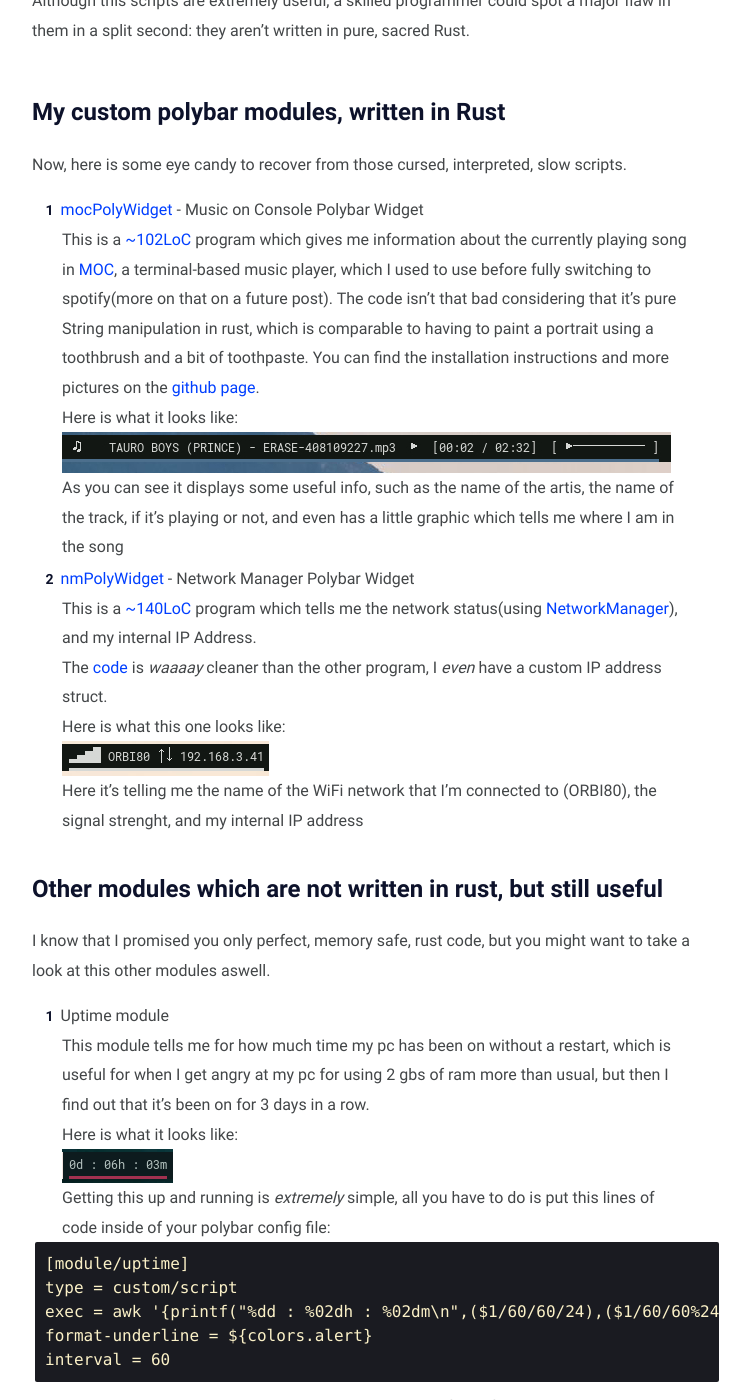
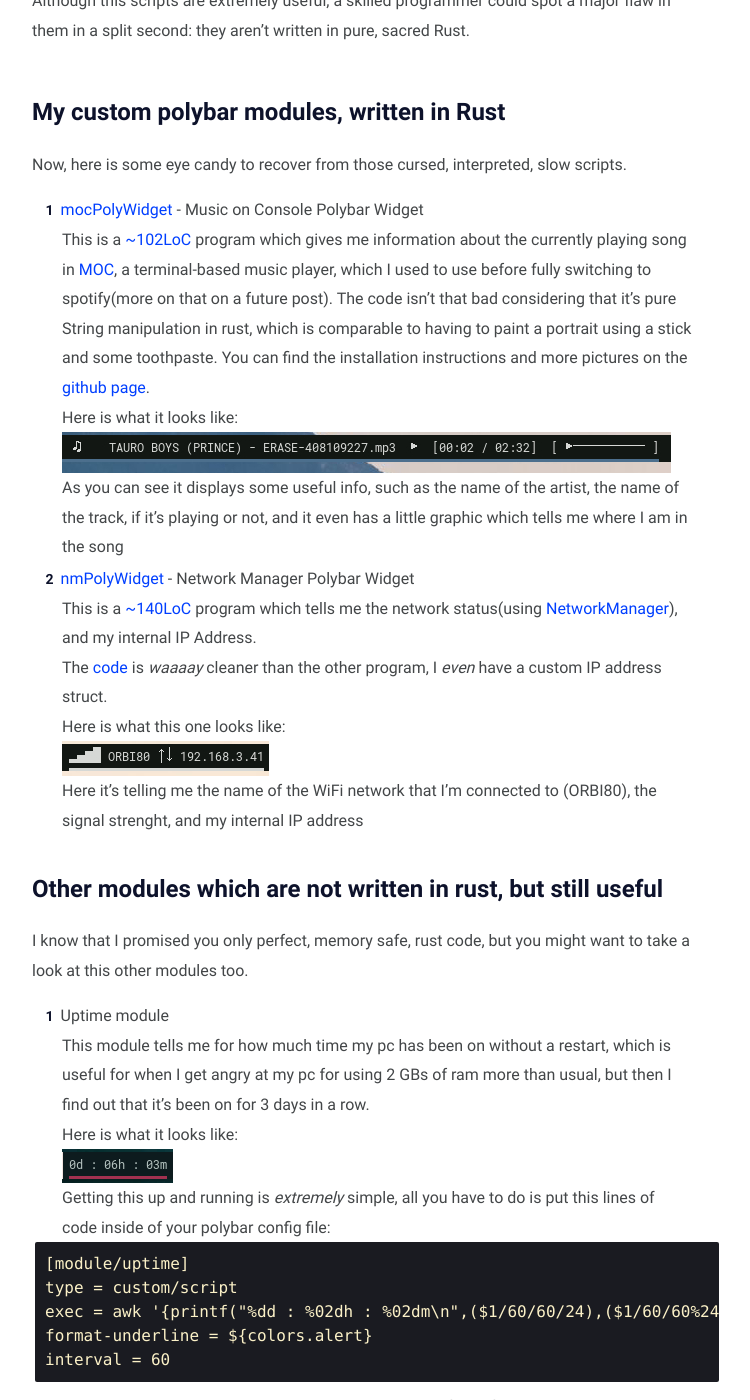
Before and after one commit to Ferryistaken/website, a Jekyll site: the page built from _posts/my-custom-polybar-widgets/2020-07-16-my-custom-polybar-widgets.markdown, in a window 1280 px wide and 1400 px high, scrolled down 1424 px. Shown: the whole window, without its empty margins (278-1028 px from the left). Built offline with Jekyll 4.4.1, drawn with Linux system fonts in a browser that asks for light colours.

Commit message:
fixed multiple typos in the first post

```diff
--- a/_posts/my-custom-polybar-widgets/2020-07-16-my-custom-polybar-widgets.markdown
+++ b/_posts/my-custom-polybar-widgets/2020-07-16-my-custom-polybar-widgets.markdown
@@ -26,10 +26,10 @@ Although this scripts are extremely useful, a skilled programmer could spot a ma
 # My custom polybar modules, written in Rust
 Now, here is some eye candy to recover from those cursed, interpreted, slow scripts.
 1. [mocPolyWidget](https://github.com/Ferryistaken/mocPolyWidgetRust) - Music on Console Polybar Widget <br>
-This is a [~102LoC](https://github.com/Ferryistaken/mocPolyWidgetRust/blob/master/src/main.rs) program which gives me information about the currently playing song in [MOC](https://github.com/jonsafari/mocp), a terminal-based music player, which I used to use before fully switching to spotify(more on that on a future post). The code isn't that bad considering that it's pure String manipulation in rust, which is comparable to having to paint a portrait using a toothbrush and a bit of toothpaste. You can find the installation instructions and more pictures on the [github page](https://github.com/Ferryistaken/mocPolyWidgetRust). <br>
+This is a [~102LoC](https://github.com/Ferryistaken/mocPolyWidgetRust/blob/master/src/main.rs) program which gives me information about the currently playing song in [MOC](https://github.com/jonsafari/mocp), a terminal-based music player, which I used to use before fully switching to spotify(more on that on a future post). The code isn't that bad considering that it's pure String manipulation in rust, which is comparable to having to paint a portrait using a stick and some toothpaste. You can find the installation instructions and more pictures on the [github page](https://github.com/Ferryistaken/mocPolyWidgetRust). <br>
 Here is what it looks like: <br>
 [![moc widget](/assets/posts/my-custom-polybar-widgets/mocWidget.jpg)](/assets/posts/my-custom-polybar-widgets/mocWidget.jpg) <br>
-As you can see it displays some useful info, such as the name of the artis, the name of the track, if it's playing or not, and even has a little graphic which tells me where I am in the song <br>
+As you can see it displays some useful info, such as the name of the artist, the name of the track, if it's playing or not, and it even has a little graphic which tells me where I am in the song <br>
 2. [nmPolyWidget](https://github.com/Ferryistaken/nmPolyWidget) - Network Manager Polybar Widget <br>
 This is a [~140LoC](https://github.com/Ferryistaken/nmPolyWidget/blob/master/src/main.rs) program which tells me the network status(using [NetworkManager](https://wiki.archlinux.org/index.php/NetworkManager)), and my internal IP Address. <br>
 The [code](https://github.com/Ferryistaken/nmPolyWidget/blob/master/src/main.rs) is *waaaay* cleaner than the other program, I *even* have a custom IP address struct. <br>
@@ -38,9 +38,9 @@ Here is what this one looks like: <br>
 Here it's telling me the name of the WiFi network that I'm connected to (ORBI80), the signal strenght, and my internal IP address <br>
 
 # Other modules which are not written in rust, but still useful
-I know that I promised you only perfect, memory safe, rust code, but you might want to take a look at this other modules aswell.
+I know that I promised you only perfect, memory safe, rust code, but you might want to take a look at this other modules too.
 1. Uptime module <br>
-This module tells me for how much time my pc has been on without a restart, which is useful for when I get angry at my pc for using 2 gbs of ram more than usual, but then I find out that it's been on for 3 days in a row. <br>
+This module tells me for how much time my pc has been on without a restart, which is useful for when I get angry at my pc for using 2 GBs of ram more than usual, but then I find out that it's been on for 3 days in a row. <br>
 Here is what it looks like: <br>
 [![uptime widget](/assets/posts/my-custom-polybar-widgets/uptimeWidget.png)](/assets/posts/my-custom-polybar-widgets/uptimeWidget.png) <br>
 Getting this up and running is *extremely* simple, all you have to do is put this lines of code inside of your polybar config file: <br>
```
